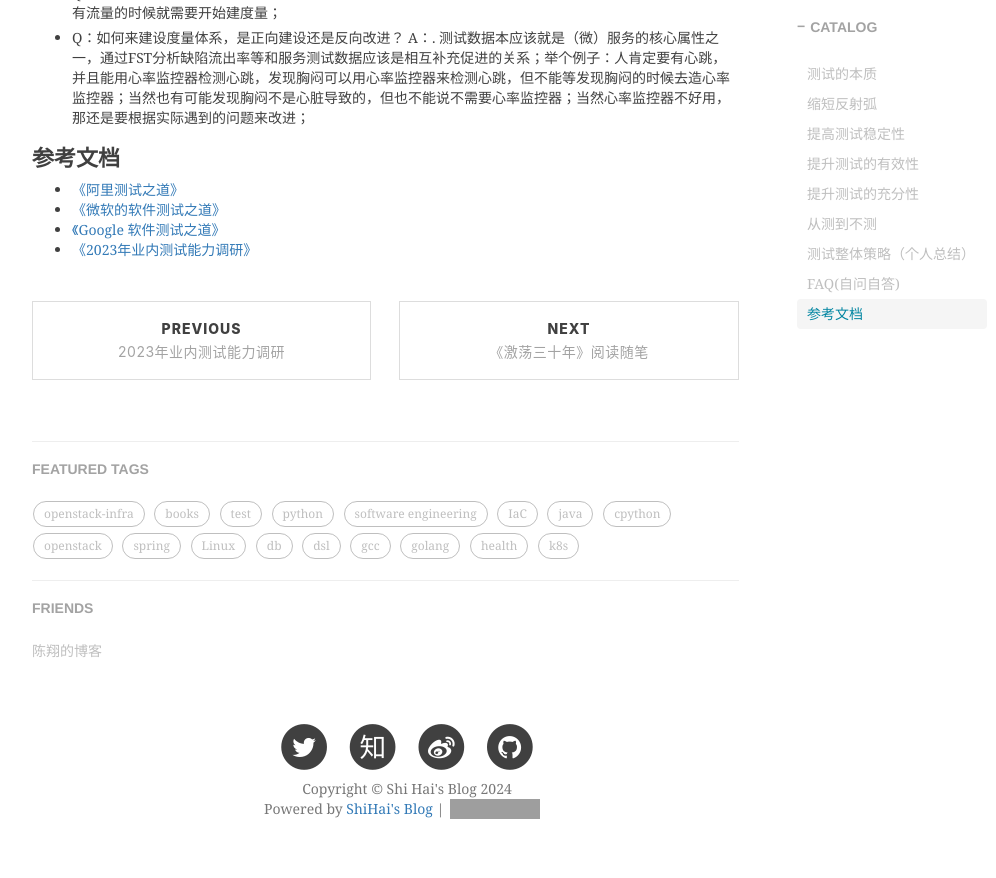
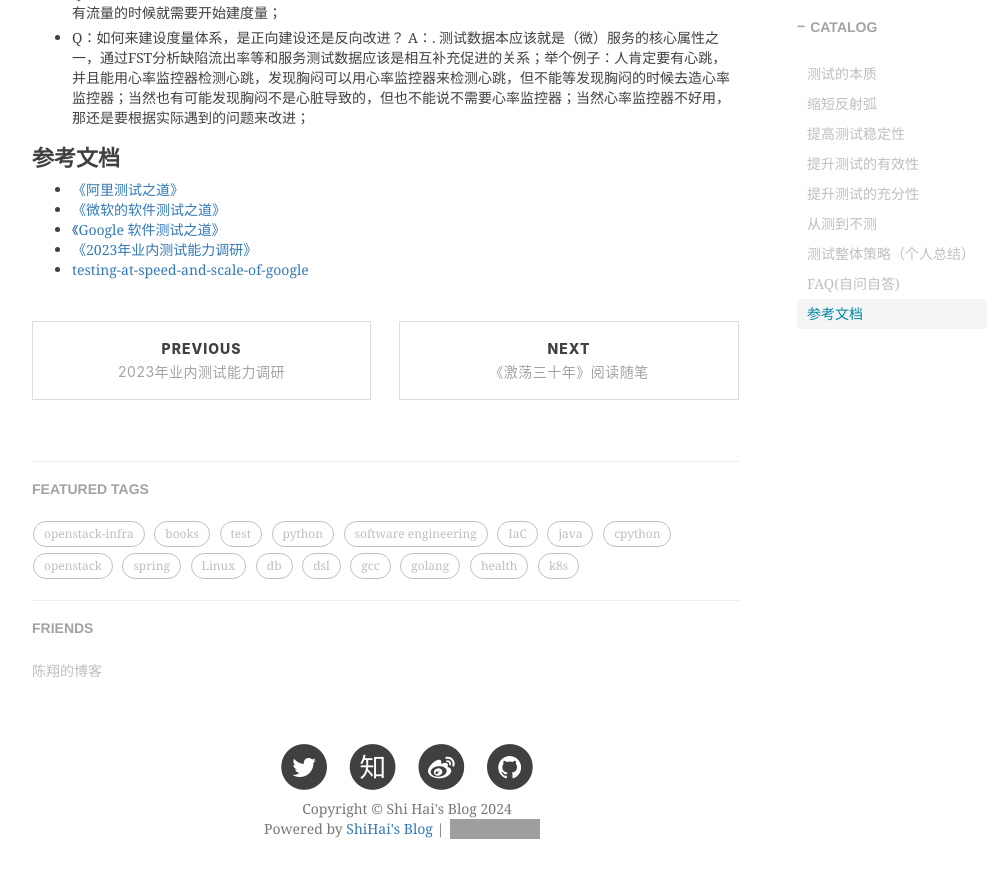
Before and after one commit to shihai1991/shihai1991.github.io, a Jekyll site: the page built from _posts/2023-11-15-阿里测试之道.md, in a window 1280 px wide and 900 px high, scrolled down 1758 px. Shown: the top 878 px of the window, without its empty margins (233-1229 px from the left). Built offline with Jekyll 4.4.1, drawn with Linux system fonts in a browser that asks for light colours; nearby versions of some CDN libraries; comment, search, counter and statistics services are not loaded; grey boxes are pictures that could not be loaded.

Commit message:
Update 2023-11-15-阿里测试之道.md

```diff
--- a/_posts/2023-11-15-阿里测试之道.md
+++ b/_posts/2023-11-15-阿里测试之道.md
@@ -66,3 +66,4 @@ A：. 测试数据本应该就是（微）服务的核心属性之一，通过FS
 - [《微软的软件测试之道》](https://book.douban.com/subject/4009658/)
 - [《Google 软件测试之道》](https://book.douban.com/subject/25742200/)
 - [《2023年业内测试能力调研》](https://shihai1991.github.io/test/2023/11/07/2023%E5%B9%B4%E4%B8%9A%E5%86%85%E6%B5%8B%E8%AF%95%E8%83%BD%E5%8A%9B%E8%B0%83%E7%A0%94/)
+- [testing-at-speed-and-scale-of-google](https://testing.googleblog.com/2011/06/testing-at-speed-and-scale-of-google.html)
```
